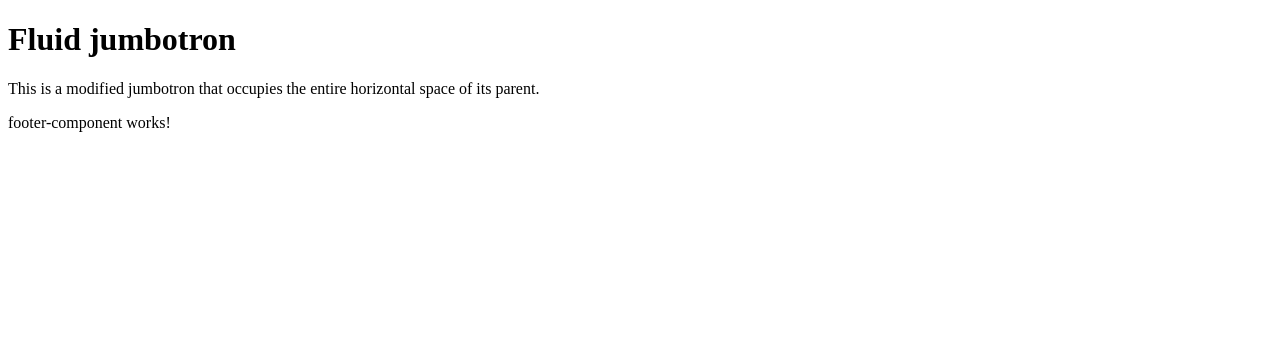
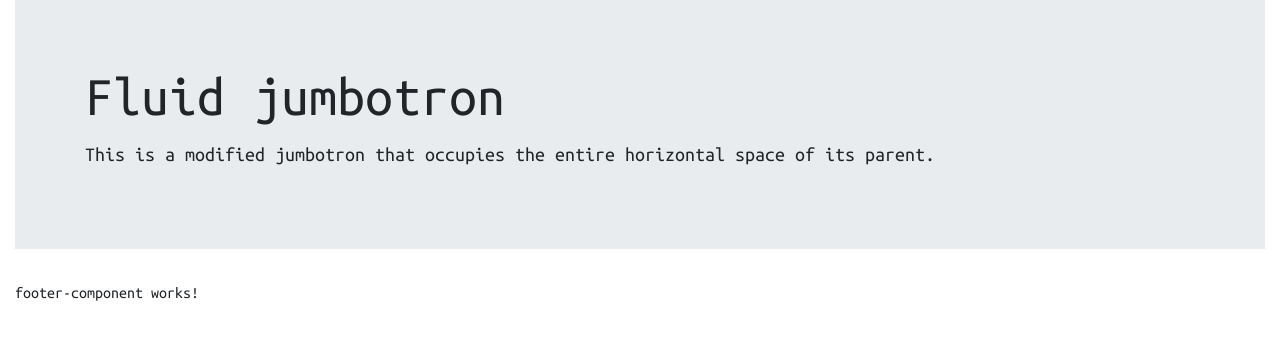
Before and after one commit to joanwanjiku/Quotes, an Angular app: page / in a window 1280 px wide. Shown: the top 340 px of the page. Built offline with nearby package versions, Linux system fonts and the light colour scheme.

Commit message:
Added bootstrap, font-awesome

```diff
--- a/package.json
+++ b/package.json
@@ -19,6 +19,8 @@
     "@angular/platform-browser": "~9.1.9",
     "@angular/platform-browser-dynamic": "~9.1.9",
     "@angular/router": "~9.1.9",
+    "bootstrap": "^4.5.0",
+    "font-awesome": "^4.7.0",
     "rxjs": "~6.5.4",
     "tslib": "^1.10.0",
     "zone.js": "~0.10.2"
--- a/src/index.html
+++ b/src/index.html
@@ -9,5 +9,8 @@
 </head>
 <body>
   <app-root></app-root>
+  <script src="https://code.jquery.com/jquery-3.5.1.slim.min.js" integrity="sha384-DfXdz2htPH0lsSSs5nCTpuj/zy4C+OGpamoFVy38MVBnE+IbbVYUew+OrCXaRkfj" crossorigin="anonymous"></script>
+  <script src="https://cdn.jsdelivr.net/npm/popper.js@1.16.0/dist/umd/popper.min.js" integrity="sha384-Q6E9RHvbIyZFJoft+2mJbHaEWldlvI9IOYy5n3zV9zzTtmI3UksdQRVvoxMfooAo" crossorigin="anonymous"></script>
+  <script src="https://stackpath.bootstrapcdn.com/bootstrap/4.5.0/js/bootstrap.min.js" integrity="sha384-OgVRvuATP1z7JjHLkuOU7Xw704+h835Lr+6QL9UvYjZE3Ipu6Tp75j7Bh/kR0JKI" crossorigin="anonymous"></script>
 </body>
 </html>
--- a/src/styles.css
+++ b/src/styles.css
@@ -1 +1,12 @@
 /* You can add global styles to this file, and also import other style files */
+@import '~bootstrap/dist/css/bootstrap.min.css';
+@import '~font-awesome/css/font-awesome.min.css';
+@import url('https://fonts.googleapis.com/css2?family=Ubuntu+Mono:ital,wght@0,400;0,700;1,400&display=swap');
+
+
+body{
+    font-family: 'Ubuntu Mono', monospace;
+}
+h1{
+    font-size: 2rem;
+}
```
Also changed, not shown: 1 other file (tests, documents, lock files or other folders).
